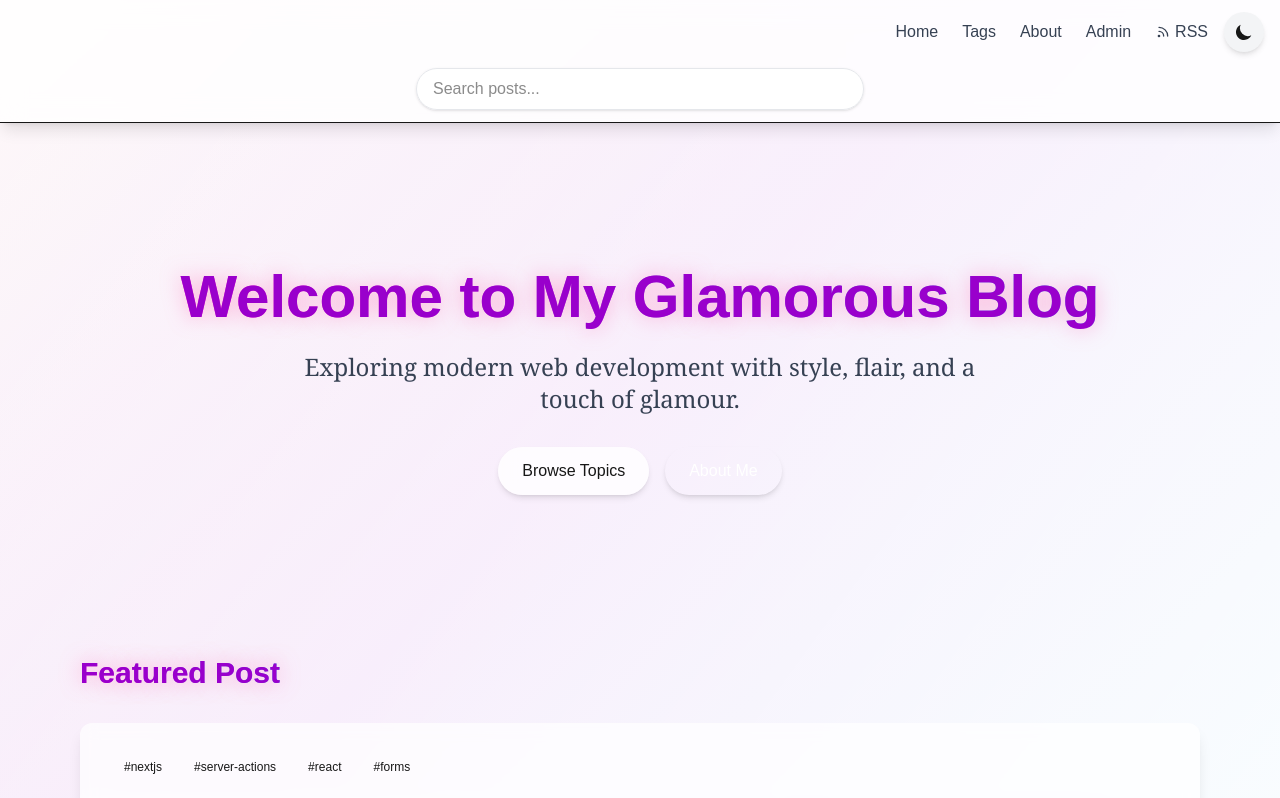
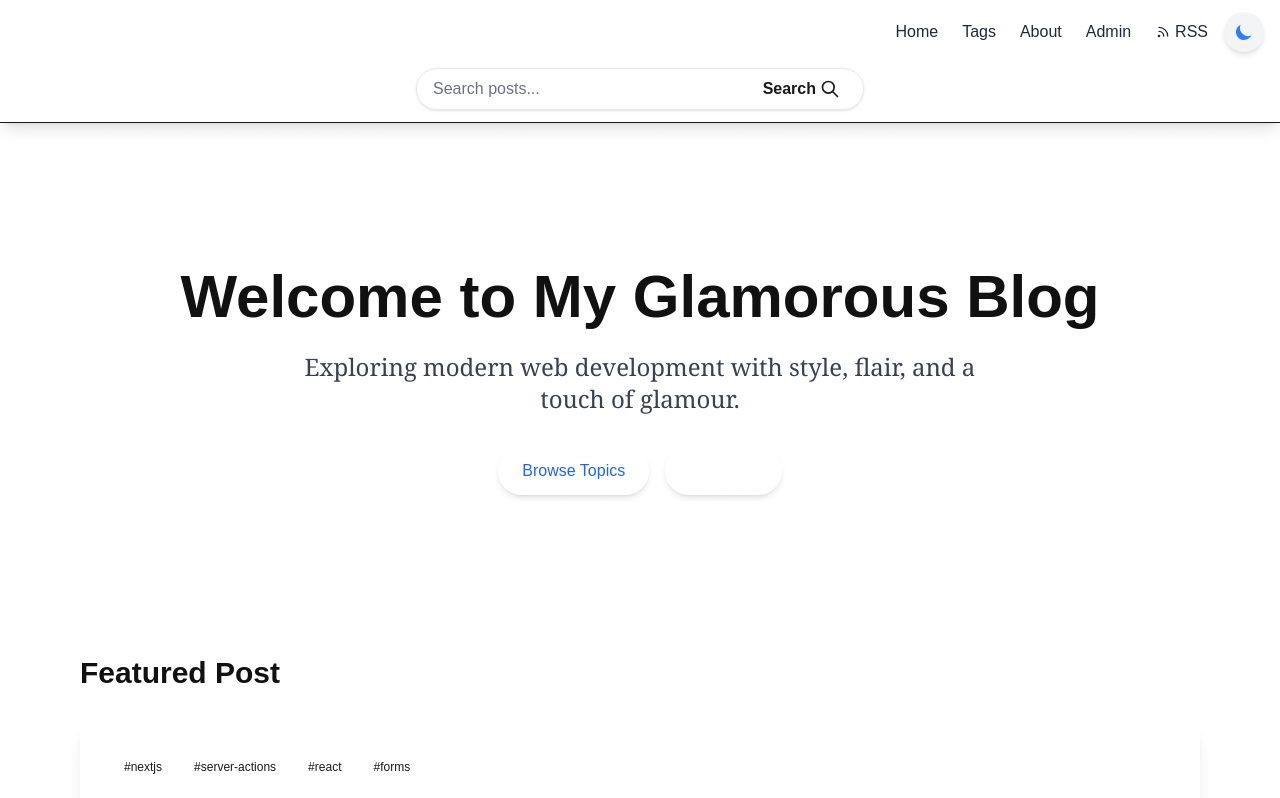
Before and after one commit to OneByteToRuleThemAll/gemini-test, a Next.js app: page / in a window 1280 px wide. Shown: the top 798 px of the page. Built offline with nearby package versions, Linux system fonts and the light colour scheme; a web font is replaced by a local one.

Commit message:
Refactor theme styles for improved contrast and consistency across light and dark modes

```diff
--- a/src/app/globals.css
+++ b/src/app/globals.css
@@ -1,102 +1,124 @@
 @import "tailwindcss";
 
-/* K-pop dream light mode - vibrant and colorful base variables */
+/* Light mode variables - clean and professional with improved contrast */
 :root {
-  --background: linear-gradient(135deg, #fef9f9, #f5e6fa, #e8f5fe);
-  --foreground: #171717;
-  --card-bg: rgba(255, 255, 255, 0.8);
-  --card-border: #ffd1fc;
-  --heading: #9900cc;
-  --muted: #8e67d0;
-  --glamour-glow: 0 0 20px rgba(255, 105, 180, 0.5);
-  --accent-gradient: linear-gradient(45deg, #ff00cc, #3399ff);
-  --accent-shadow: 0 5px 15px rgba(255, 20, 147, 0.4);
-  --border-rainbow: linear-gradient(90deg, #ff00cc, #ff6600, #ffcc00, #33cc33, #3399ff, #9933ff);
+  /* Light theme */
+  --background: #ffffff;
+  --foreground: #1a1a1a;
+  --card-bg: #ffffff;
+  --card-border: #e5e7eb;
+  --heading: #111111;
+  --muted: #4b5563;
+  --accent: #2563eb;
+  --accent-light: #3b82f6;
+  --accent-dark: #1d4ed8;
+  --glamour-rose: #e11d48;
+  --glamour-lavender: #7c3aed;
+  --shadow: 0 4px 6px -1px rgba(0, 0, 0, 0.1), 0 2px 4px -1px rgba(0, 0, 0, 0.06);
 }
 
-/* Dark mode variables - sleek and traditional */
-html.dark {
-  --background: #050505;
-  --foreground: #f0f0f0;
-  --card-bg: #121212;
-  --card-border: #333333;
-  --heading: #ffffff;
-  --muted: #a0a0a0;
-  --glamour-glow: none;
-  --accent-gradient: none;
-  --accent-shadow: 0 5px 15px rgba(0, 0, 0, 0.5);
-  --border-rainbow: none;
-}
-
-@theme inline {
-  --color-background: var(--background);
-  --color-foreground: var(--foreground);
-  --font-sans: var(--font-geist-sans);
-  --font-mono: var(--font-geist-mono);
-}
-
-/* Only apply media query for initial/default theme before JS loads */
+/* Dark mode variables - sleek and professional with improved contrast */
 @media (prefers-color-scheme: dark) {
-  :root:not(.light) {
-    --background: #050505;
-    --foreground: #f0f0f0;
-    --card-bg: #121212;
-    --card-border: #333333;
+  :root {
+    /* Dark theme with better contrast */
+    --background: #111827;
+    --foreground: #f3f4f6;
+    --card-bg: #1f2937;
+    --card-border: #374151;
     --heading: #ffffff;
-    --muted: #a0a0a0;
-    --glamour-glow: none;
-    --accent-gradient: none;
-    --accent-shadow: 0 5px 15px rgba(0, 0, 0, 0.5);
-    --border-rainbow: none;
+    --muted: #9ca3af;
+    --accent: #3b82f6;
+    --accent-light: #60a5fa;
+    --accent-dark: #2563eb;
+    --glamour-rose: #fb7185;
+    --glamour-lavender: #a78bfa;
+    --shadow: 0 4px 6px -1px rgba(0, 0, 0, 0.3), 0 2px 4px -1px rgba(0, 0, 0, 0.2);
   }
 }
 
 /* Base styles that apply to both light and dark mode */
 body {
-  background: var(--background);
+  background-color: var(--background);
   color: var(--foreground);
   font-family: Arial, Helvetica, sans-serif;
-  transition: background 0.5s ease, color 0.3s ease, box-shadow 0.5s ease;
+  transition: background-color 0.3s ease, color 0.3s ease;
 }
 
-/* Enhanced light mode styling with k-pop flair */
-body:not(.dark-mode) {
-  background-attachment: fixed;
+/* Headers styling with improved contrast */
+h1, h2, h3, h4, h5, h6 {
+  color: var(--heading);
+  transition: color 0.3s ease;
 }
 
-/* Headers with vibrant colors in light mode */
-h1, h2, h3, h4, h5, h6 {
-  color: var(--heading);
-  transition: color 0.3s ease, text-shadow 0.5s ease;
+/* Text contrast classes */
+.text-muted {
+  color: var(--muted);
 }
 
-/* Add glamour to headers in light mode */
-:root:not(.dark) h1,
-:root:not(.dark) h2 {
-  background: var(--accent-gradient);
-  -webkit-background-clip: text;
-  background-clip: text;
-  text-shadow: var(--glamour-glow);
+.text-accent {
+  color: var(--accent);
 }
 
-/* General element transitions */
-p, span, div, a, button {
-  transition: color 0.3s ease, background-color 0.3s ease, border-color 0.3s ease, box-shadow 0.5s ease;
+/* Card styling with better visibility */
+.card,
+article,
+.bg-white {
+  border: 1px solid var(--card-border);
+  background-color: var(--card-bg);
+  box-shadow: var(--shadow);
 }
 
-/* Enhanced dark mode styling */
-html.dark body {
-  background: var(--background) !important;
-  color: var(--foreground) !important;
-  box-shadow: none !important;
+/* Dark mode overrides for better contrast */
+html.dark .bg-white,
+html.dark [class*="bg-gray-"][class*="00"] {
+  background-color: var(--card-bg);
+  border-color: var(--card-border);
 }
 
-/* Rainbow borders for cards in light mode */
-:root:not(.dark) .card,
-:root:not(.dark) article,
-/* Additional Tailwind dark mode helper to ensure dark mode works */
-@layer components {
-  .force-dark {
-    @apply dark:text-white dark:bg-gray-900;
-  }
+/* Improved transparent backgrounds for dark mode */
+html.dark .bg-white\/70,
+html.dark .bg-white\/80 {
+  background-color: rgba(31, 41, 55, 0.95);
+  backdrop-filter: blur(8px);
 }
+
+/* Override Tailwind classes with better contrast ratios */
+.text-gray-300 {
+  color: #d1d5db !important;
+}
+
+.text-gray-400 {
+  color: #9ca3af !important;
+}
+
+.text-gray-500 {
+  color: #6b7280 !important;
+}
+
+.text-gray-600 {
+  color: #4b5563 !important;
+}
+
+.text-gray-700 {
+  color: #374151 !important;
+}
+
+html.dark .text-gray-300 {
+  color: #e5e7eb !important;
+}
+
+html.dark .text-gray-400 {
+  color: #d1d5db !important;
+}
+
+html.dark .text-gray-500 {
+  color: #9ca3af !important;
+}
+
+html.dark .text-gray-600 {
+  color: #6b7280 !important;
+}
+
+html.dark .text-gray-700 {
+  color: #4b5563 !important;
+}
--- a/src/app/layout.tsx
+++ b/src/app/layout.tsx
@@ -36,7 +36,7 @@ export default function RootLayout({
   return (
     <html lang="en" className={`${inter.variable} ${montserrat.variable} ${playfair.variable}`} suppressHydrationWarning>
       <head>
-        {/* This script ensures dark mode is applied immediately before React hydration */}
+        {/* This script ensures theme is applied immediately before React hydration */}
         <script
           dangerouslySetInnerHTML={{
             __html: `
@@ -63,13 +63,16 @@ export default function RootLayout({
       <body suppressHydrationWarning>
         <ErrorLogger>
           <QueryProvider>
-            <div className="force-dark relative min-h-screen bg-gradient-to-br from-primary-50 to-white dark:from-gray-950 dark:to-gray-900 transition-colors duration-300">
-              <div className="absolute inset-0 bg-glamour-gradient opacity-10 dark:opacity-5 -z-10"></div>
+            <div className="relative min-h-screen transition-all duration-300">
+              {/* Background elements */}
+              <div className="fixed inset-0 bg-gradient-to-br from-primary-50 to-white dark:from-gray-950 dark:to-gray-900 transition-colors duration-300 -z-20"></div>
+              <div className="fixed inset-0 bg-glamour-gradient opacity-10 dark:opacity-5 -z-10 transition-opacity duration-300"></div>
+
               <Navigation />
-              <div className="container mx-auto py-12 px-4 text-foreground dark:text-white">
+              <main className="container mx-auto py-12 px-4">
                 {children}
-              </div>
-              <footer className="bg-white/80 dark:bg-gray-800/80 backdrop-blur-sm border-t dark:border-gray-700 mt-12 py-6">
+              </main>
+              <footer className="bg-white/80 dark:bg-gray-800/80 backdrop-blur-sm border-t dark:border-gray-700 mt-12 py-6 transition-colors duration-300">
                 <div className="container mx-auto text-center text-gray-500 dark:text-gray-400">
                   © {new Date().getFullYear()} My Next.js Blog. All rights reserved.
                 </div>
--- a/src/app/page.tsx
+++ b/src/app/page.tsx
@@ -21,7 +21,7 @@ export default async function Home() {
           <div className="flex flex-wrap justify-center gap-4">
             <Link
               href="/tags"
-              className="px-6 py-3 bg-white/80 dark:bg-gray-800/80 backdrop-blur-sm rounded-full shadow-md hover:shadow-lg transition-all duration-300 text-accent-600 dark:text-accent-400 font-medium"
+              className="px-6 py-3 bg-white/80 dark:bg-gray-800/80 backdrop-blur-sm rounded-full shadow-md hover:shadow-lg transition-all duration-300 text-accent dark:text-accent-light font-medium"
             >
               Browse Topics
             </Link>
@@ -49,7 +49,7 @@ export default async function Home() {
                   <Link
                     key={tag}
                     href={`/tags/${encodeURIComponent(tag)}`}
-                    className="inline-block px-3 py-1 bg-accent-100 dark:bg-accent-900/30 text-accent-600 dark:text-accent-400 rounded-full text-xs font-medium"
+                    className="inline-block px-3 py-1 bg-accent-100 dark:bg-accent-900/30 text-accent-dark dark:text-accent-light rounded-full text-xs font-medium"
                   >
                     #{tag}
                   </Link>
@@ -60,7 +60,7 @@ export default async function Home() {
                 <h3 className="text-2xl md:text-3xl font-serif font-bold mb-4 group-hover:text-glamour-rose dark:group-hover:text-glamour-lavender transition-colors">
                   {featuredPost.title}
                 </h3>
-                <p className="text-gray-500 dark:text-gray-400 mb-4">{featuredPost.date}</p>
+                <p className="text-muted mb-4">{featuredPost.date}</p>
                 <div className="flex justify-end">
                   <span className="inline-flex items-center text-glamour-rose dark:text-glamour-lavender font-medium group-hover:underline">
                     Read more
@@ -91,7 +91,7 @@ export default async function Home() {
                     <Link
                       key={tag}
                       href={`/tags/${encodeURIComponent(tag)}`}
-                      className="inline-block px-2 py-1 bg-accent-100 dark:bg-accent-900/30 text-accent-600 dark:text-accent-400 rounded-full text-xs font-medium"
+                      className="inline-block px-2 py-1 bg-accent-100 dark:bg-accent-900/30 text-accent-dark dark:text-accent-light rounded-full text-xs font-medium"
                     >
                       #{tag}
                     </Link>
@@ -102,7 +102,7 @@ export default async function Home() {
                   <h3 className="text-xl font-serif font-bold mb-2 group-hover:text-glamour-rose dark:group-hover:text-glamour-lavender transition-colors">
                     {title}
                   </h3>
-                  <p className="text-gray-500 dark:text-gray-400 mb-4 text-sm">{date}</p>
+                  <p className="text-muted mb-4 text-sm">{date}</p>
                   <div className="flex justify-end">
                     <span className="inline-flex items-center text-sm text-glamour-rose dark:text-glamour-lavender font-medium group-hover:underline">
                       Read article
--- a/src/components/Navigation.tsx
+++ b/src/components/Navigation.tsx
@@ -13,19 +13,19 @@ export default function Navigation() {
           </Link>
           <div className="flex items-center space-x-4">
             <div className="hidden md:flex space-x-6">
-              <Link href="/" className="font-medium text-gray-700 hover:text-glamour-rose dark:text-gray-300 dark:hover:text-glamour-lavender transition-colors">
+              <Link href="/" className="font-medium text-gray-800 hover:text-glamour-rose dark:text-gray-200 dark:hover:text-glamour-lavender transition-colors">
                 Home
               </Link>
-              <Link href="/tags" className="font-medium text-gray-700 hover:text-glamour-rose dark:text-gray-300 dark:hover:text-glamour-lavender transition-colors">
+              <Link href="/tags" className="font-medium text-gray-800 hover:text-glamour-rose dark:text-gray-200 dark:hover:text-glamour-lavender transition-colors">
                 Tags
               </Link>
-              <Link href="/about" className="font-medium text-gray-700 hover:text-glamour-rose dark:text-gray-300 dark:hover:text-glamour-lavender transition-colors">
+              <Link href="/about" className="font-medium text-gray-800 hover:text-glamour-rose dark:text-gray-200 dark:hover:text-glamour-lavender transition-colors">
                 About
               </Link>
-              <Link href="/admin" className="font-medium text-gray-700 hover:text-glamour-rose dark:text-gray-300 dark:hover:text-glamour-lavender transition-colors">
+              <Link href="/admin" className="font-medium text-gray-800 hover:text-glamour-rose dark:text-gray-200 dark:hover:text-glamour-lavender transition-colors">
                 Admin
               </Link>
-              <Link href="/rss.xml" className="font-medium text-gray-700 hover:text-glamour-rose dark:text-gray-300 dark:hover:text-glamour-lavender transition-colors flex items-center">
+              <Link href="/rss.xml" className="font-medium text-gray-800 hover:text-glamour-rose dark:text-gray-200 dark:hover:text-glamour-lavender transition-colors flex items-center">
                 <svg xmlns="http://www.w3.org/2000/svg" className="h-4 w-4 mr-1" fill="none" viewBox="0 0 24 24" stroke="currentColor">
                   <path strokeLinecap="round" strokeLinejoin="round" strokeWidth={2} d="M6 5c7.18 0 13 5.82 13 13M6 11a7 7 0 017 7m-6 0a1 1 0 11-2 0 1 1 0 012 0z" />
                 </svg>
--- a/src/components/SearchBar.tsx
+++ b/src/components/SearchBar.tsx
@@ -23,11 +23,11 @@ export default function SearchBar() {
         placeholder="Search posts..."
         value={query}
         onChange={(e) => setQuery(e.target.value)}
-        className="flex-1 px-4 py-2 rounded-full focus:outline-none focus:ring-2 focus:ring-accent-400 dark:focus:ring-accent-600 bg-white/50 dark:bg-gray-700/50 backdrop-blur-sm border border-gray-200 dark:border-gray-600 dark:text-white dark:placeholder-gray-300 shadow-sm transition-all duration-300 group-hover:shadow-md"
+        className="flex-1 px-4 py-2 rounded-full focus:outline-none focus:ring-2 focus:ring-accent-400 dark:focus:ring-accent-600 bg-white/50 dark:bg-gray-700/50 backdrop-blur-sm border border-gray-200 dark:border-gray-600 text-gray-800 dark:text-white placeholder-gray-500 dark:placeholder-gray-300 shadow-sm transition-all duration-300 group-hover:shadow-md"
       />
       <button
         type="submit"
-        className="absolute right-1 top-1 bottom-1 px-5 bg-glamour-gradient bg-clip-text text-transparent hover:opacity-80 font-semibold rounded-full transition-all duration-200 flex items-center"
+        className="absolute right-1 top-1 bottom-1 px-5 font-semibold rounded-full transition-all duration-200 flex items-center text-accent-dark dark:text-accent-light"
       >
         <span className="hidden md:block">Search</span>
         <svg xmlns="http://www.w3.org/2000/svg" className="h-5 w-5 md:ml-1" fill="none" viewBox="0 0 24 24" stroke="currentColor">
--- a/src/components/ThemeToggle.tsx
+++ b/src/components/ThemeToggle.tsx
@@ -20,8 +20,10 @@ export default function ThemeToggle() {
 
       if (isDarkMode) {
         document.documentElement.classList.add('dark');
+        document.body.classList.add('dark-mode');
       } else {
         document.documentElement.classList.remove('dark');
+        document.body.classList.remove('dark-mode');
       }
 
       setDarkMode(isDarkMode);
@@ -36,8 +38,10 @@ export default function ThemeToggle() {
 
           if (newDarkMode) {
             document.documentElement.classList.add('dark');
+            document.body.classList.add('dark-mode');
           } else {
             document.documentElement.classList.remove('dark');
+            document.body.classList.remove('dark-mode');
           }
         }
       };
@@ -62,20 +66,19 @@ export default function ThemeToggle() {
       if (newDarkMode) {
         // Switch to dark mode
         document.documentElement.classList.add('dark');
-        document.body.classList.add('dark-mode'); // Add this class for additional styling
+        document.body.classList.add('dark-mode');
         localStorage.setItem('theme', 'dark');
-        console.log('Dark mode enabled'); // For debugging
+        console.log('Dark mode enabled');
       } else {
         // Switch to light mode
         document.documentElement.classList.remove('dark');
-        document.body.classList.remove('dark-mode'); // Remove class for light mode
+        document.body.classList.remove('dark-mode');
         localStorage.setItem('theme', 'light');
-        console.log('Light mode enabled'); // For debugging
+        console.log('Light mode enabled');
       }
 
-      // Force a re-layout/repaint to apply Tailwind dark mode classes
+      // Force a re-layout/repaint to apply styles
       document.body.style.display = 'none';
-      // Reading this property causes a reflow
       void document.body.offsetHeight;
       document.body.style.display = '';
 
@@ -130,13 +133,13 @@ export default function ThemeToggle() {
       title={`Switch to ${darkMode ? 'light' : 'dark'} mode`}
     >
       <div className="absolute inset-0 bg-glamour-gradient opacity-0 dark:opacity-10 transition-opacity duration-300"></div>
-      <div className="relative transform transition-transform duration-500 ease-in-out">
+      <div className="relative transform transition-transform duration-300 ease-in-out">
         {darkMode ? (
-          <svg xmlns="http://www.w3.org/2000/svg" className="h-5 w-5 text-glamour-gold" viewBox="0 0 20 20" fill="currentColor">
+          <svg xmlns="http://www.w3.org/2000/svg" className="h-5 w-5 text-amber-300" viewBox="0 0 20 20" fill="currentColor">
             <path fillRule="evenodd" d="M10 2a1 1 0 011 1v1a1 1 0 11-2 0V3a1 1 0 011-1zm4 8a4 4 0 11-8 0 4 4 0 018 0zm-.464 4.95l.707.707a1 1 0 001.414-1.414l-.707-.707a1 1 0 00-1.414 1.414zm2.12-10.607a1 1 0 010 1.414l-.706.707a1 1 0 11-1.414-1.414l.707-.707a1 1 0 011.414 0zM17 11a1 1 0 100-2h-1a1 1 0 100 2h1zm-7 4a1 1 0 011 1v1a1 1 0 11-2 0v-1a1 1 0 011-1zM5.05 6.464A1 1 0 106.465 5.05l-.708-.707a1 1 0 00-1.414 1.414l.707.707zm1.414 8.486l-.707.707a1 1 0 01-1.414-1.414l.707-.707a1 1 0 011.414 1.414zM4 11a1 1 0 100-2H3a1 1 0 000 2h1z" clipRule="evenodd" />
           </svg>
         ) : (
-          <svg xmlns="http://www.w3.org/2000/svg" className="h-5 w-5 text-glamour-lavender" viewBox="0 0 20 20" fill="currentColor">
+          <svg xmlns="http://www.w3.org/2000/svg" className="h-5 w-5 text-blue-500" viewBox="0 0 20 20" fill="currentColor">
             <path d="M17.293 13.293A8 8 0 016.707 2.707a8.001 8.001 0 1010.586 10.586z" />
           </svg>
         )}
```
Also changed, not shown: src/app/posts/[id]/page.tsx (+7 -7 lines).
